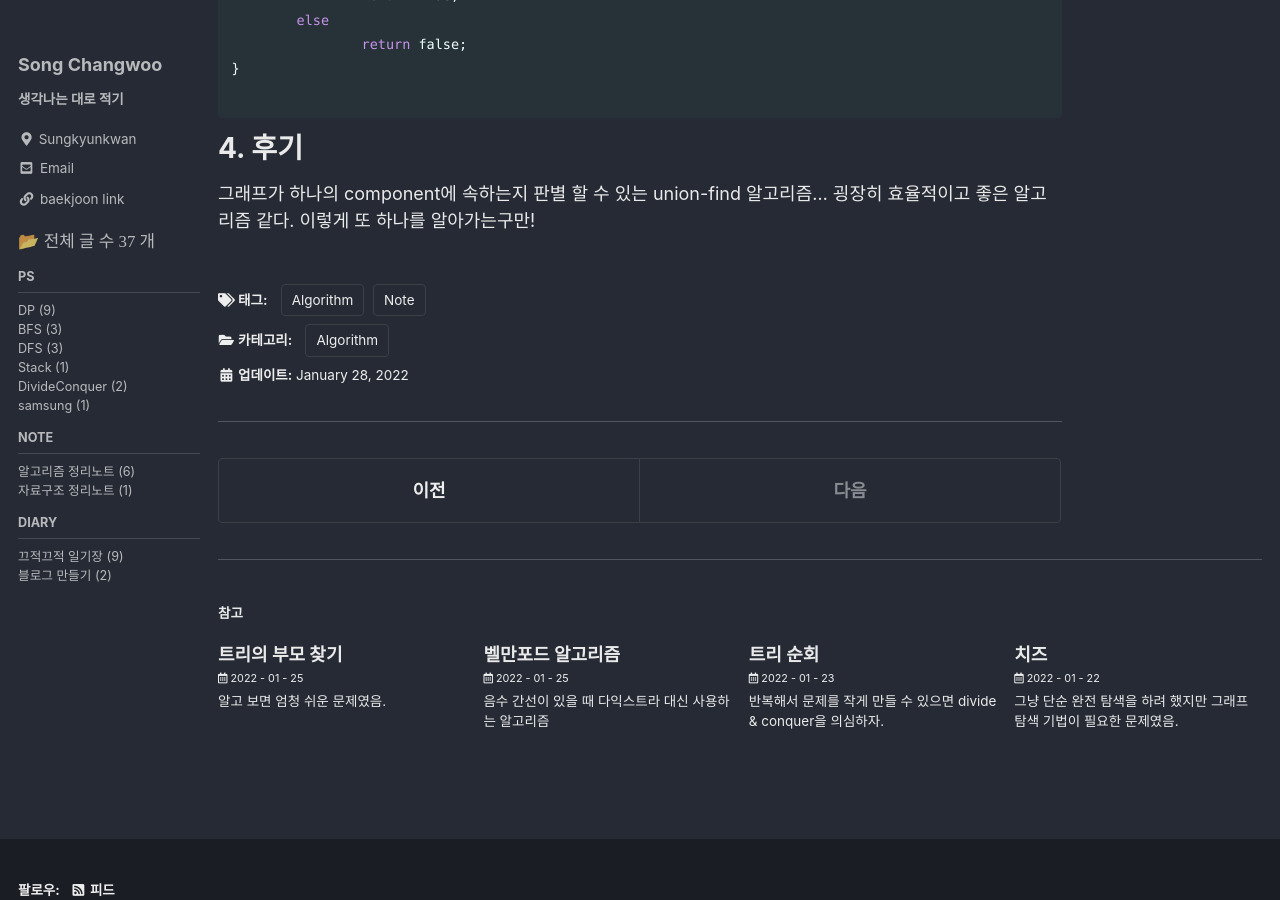
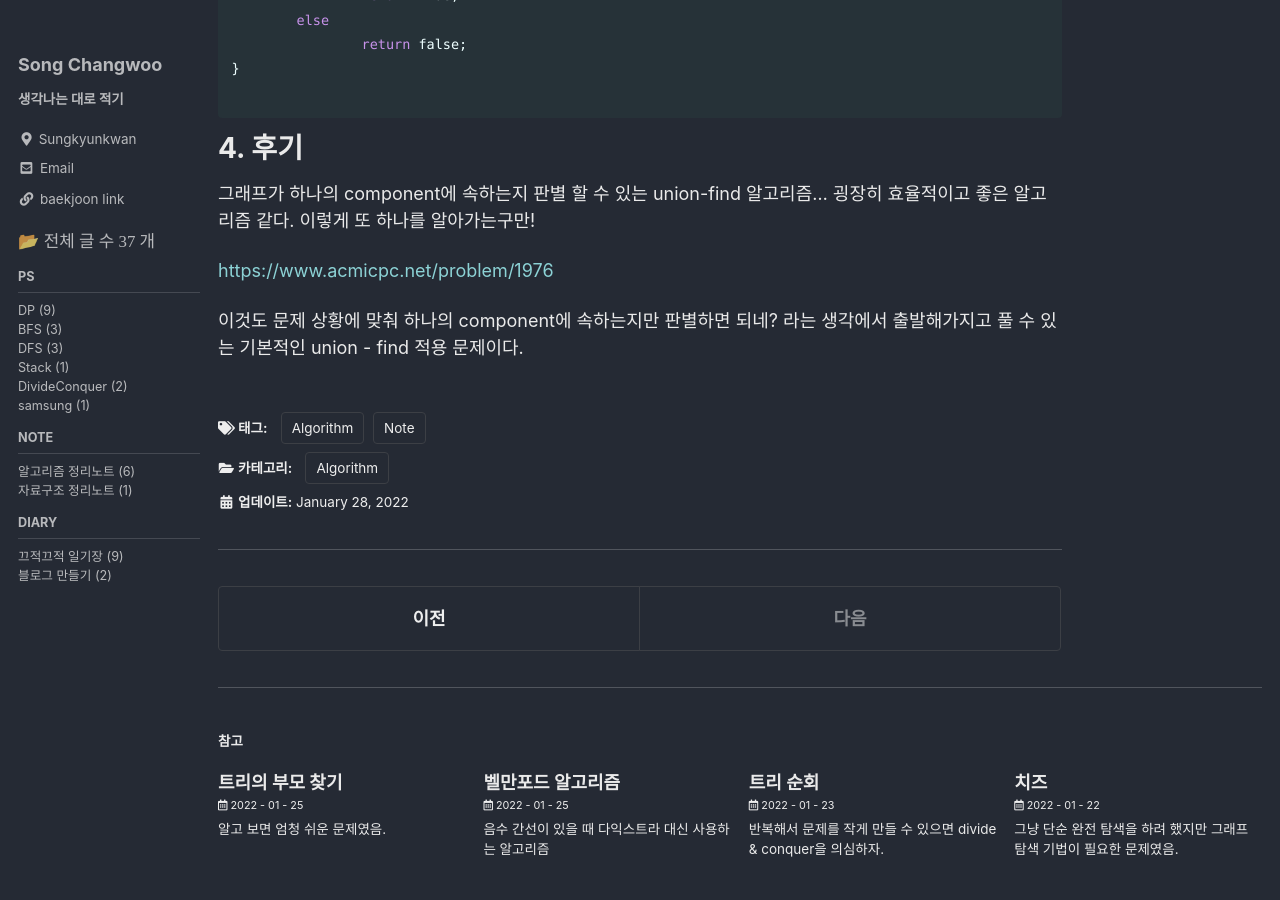
Before and after one commit to IsIthappy/IsIthappy.github.io, a Jekyll site: the page built from _posts/2022-01-28-unionfind.md, in a window 1280 px wide and 900 px high, scrolled down 10550 px. Built offline with Jekyll 4.4.1, drawn with Linux system fonts in a browser that asks for light colours; cached includes are drawn as plain includes.

Commit message:
union find modify

```diff
--- a/_posts/2022-01-28-unionfind.md
+++ b/_posts/2022-01-28-unionfind.md
@@ -426,3 +426,7 @@ bool check_parent(int a, int b)
 # 4. 후기
 
 그래프가 하나의 component에 속하는지 판별 할 수 있는 union-find 알고리즘... 굉장히 효율적이고 좋은 알고리즘 같다. 이렇게 또 하나를 알아가는구만!
+
+[https://www.acmicpc.net/problem/1976](https://www.acmicpc.net/problem/1976)
+
+이것도 문제 상황에 맞춰 하나의 component에 속하는지만 판별하면 되네? 라는 생각에서 출발해가지고 풀 수 있는 기본적인 union - find 적용 문제이다.
```
